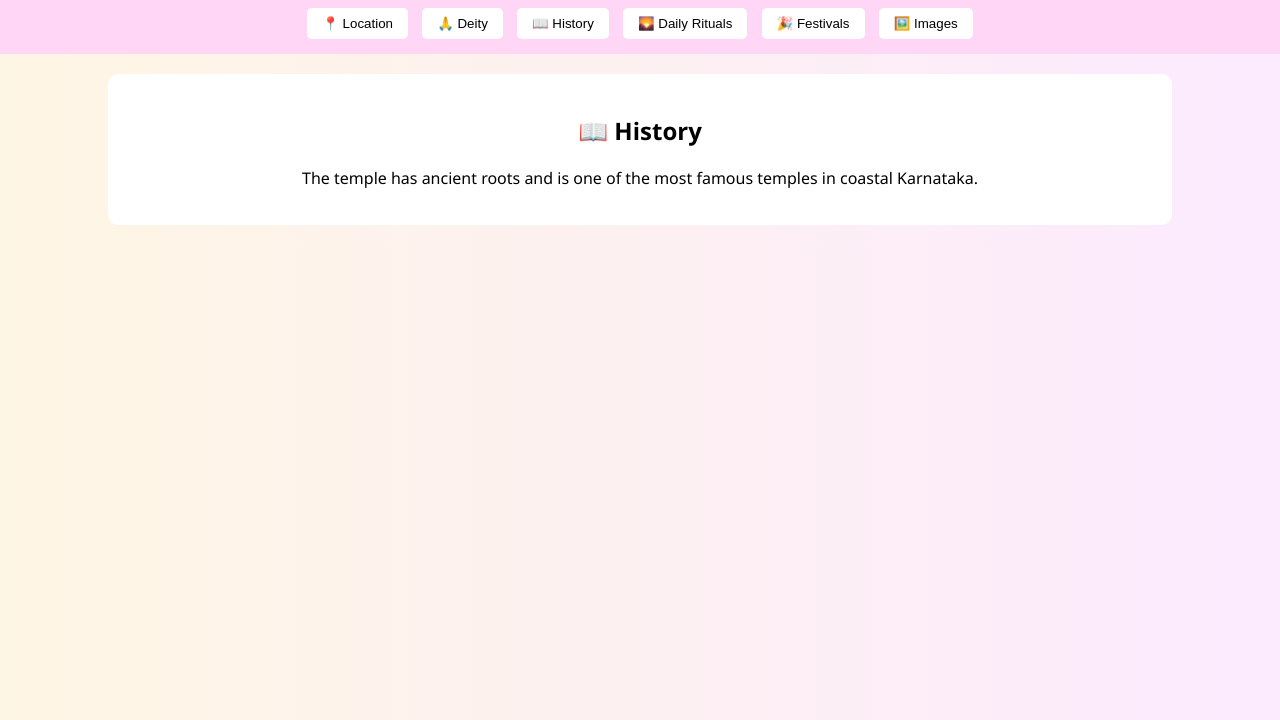
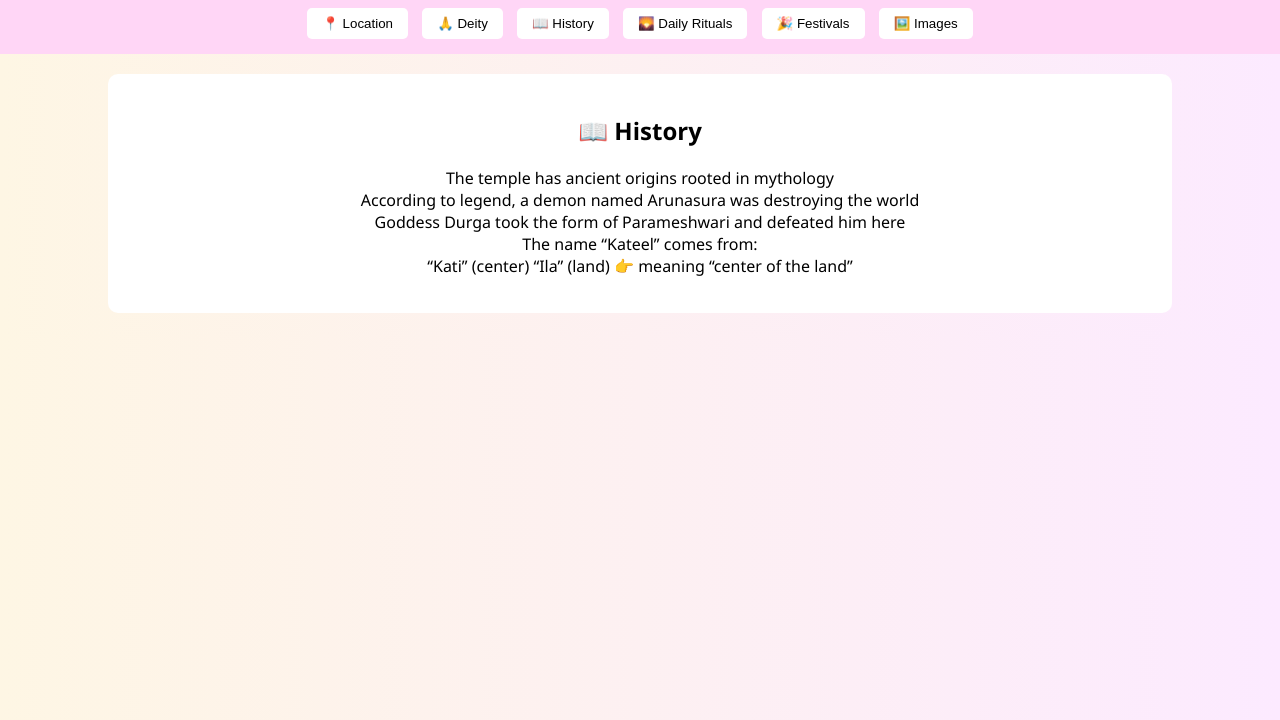
Before and after one commit to deepika-Gouda/Hidden-Gems-Temple-Website-, a plain HTML site: page kateel.html in a window 1280 px wide. Both pictures are taken after a click on the button "📖 History". Shown: the part 80-800 px from the top of the page. Drawn offline with Linux system fonts and the light colour scheme.

Commit message:
Update history section with detailed temple origins

```diff
--- a/kateel.html
+++ b/kateel.html
@@ -96,7 +96,13 @@ The temple is especially famous for “Chandika Yagna” and “Annadana” (fre
 
 <div id="history" class="content">
   <h2>📖 History</h2>
-  <p>The temple has ancient roots and is one of the most famous temples in coastal Karnataka.</p>
+  <p>The temple has ancient origins rooted in mythology<br>
+According to legend, a demon named Arunasura was destroying the world<br>
+Goddess Durga took the form of Parameshwari and defeated him here<br>
+The name “Kateel” comes from:<br>
+“Kati” (center)
+“Ila” (land)
+👉 meaning “center of the land”</p>
 </div>
 
   <div id="festivals" class="content">
```
